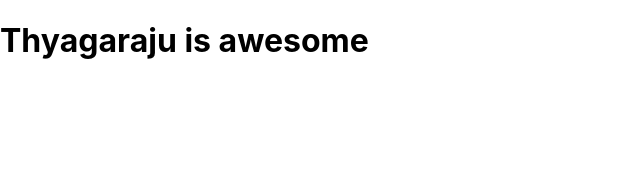
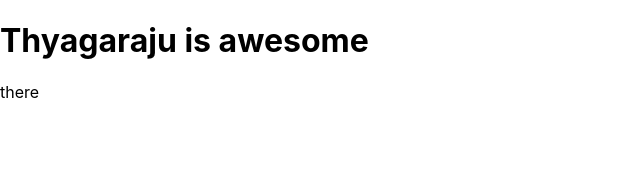
Before and after one commit to Raju5889/amplifyapp, a React (Create React App) app: page / in a window 1280 px wide. Shown: the top 172 px of the page, without its empty margins (0-640 px from the left). Built offline with nearby package versions, Linux system fonts and the light colour scheme.

Commit message:
added there

```diff
--- a/src/App.js
+++ b/src/App.js
@@ -5,6 +5,7 @@ function App() {
   return (
     <div>
       <h1>Thyagaraju is awesome</h1>
+      <p>there</p>
     </div>
   );
 }
```
